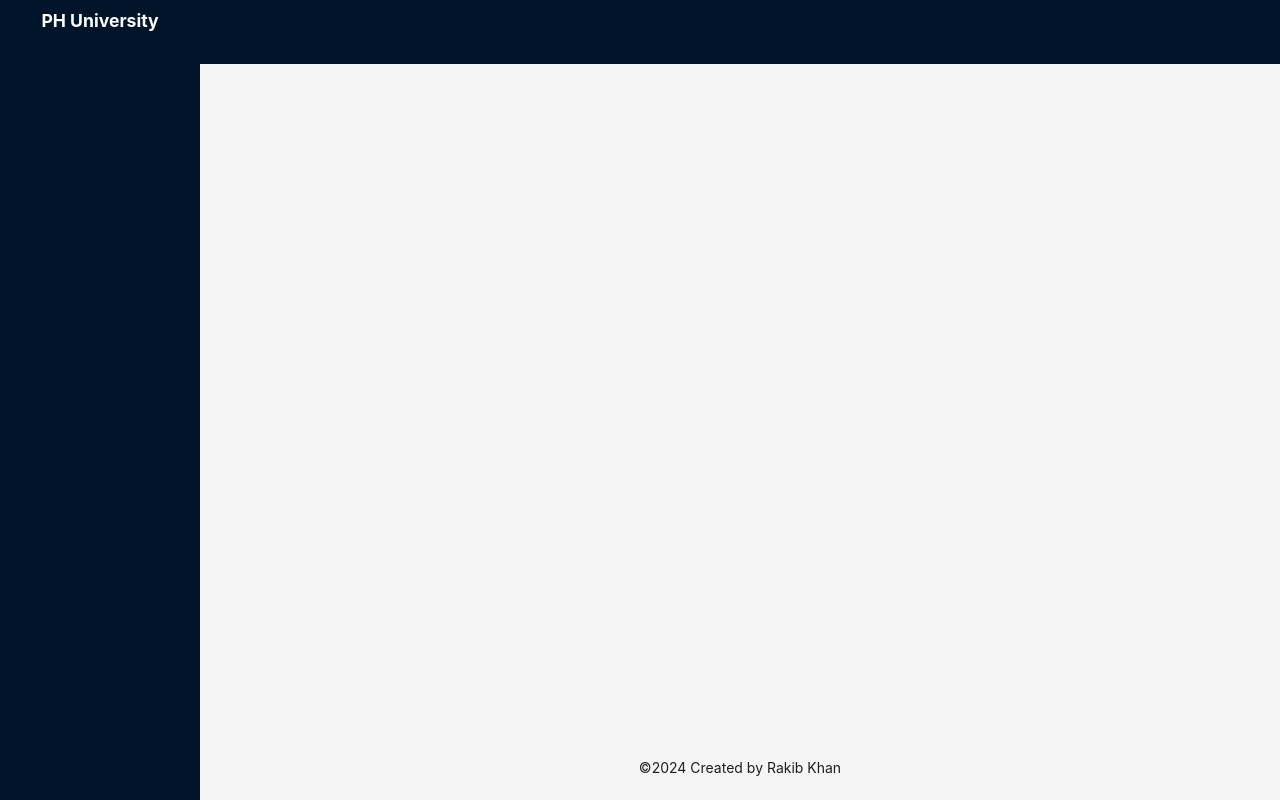
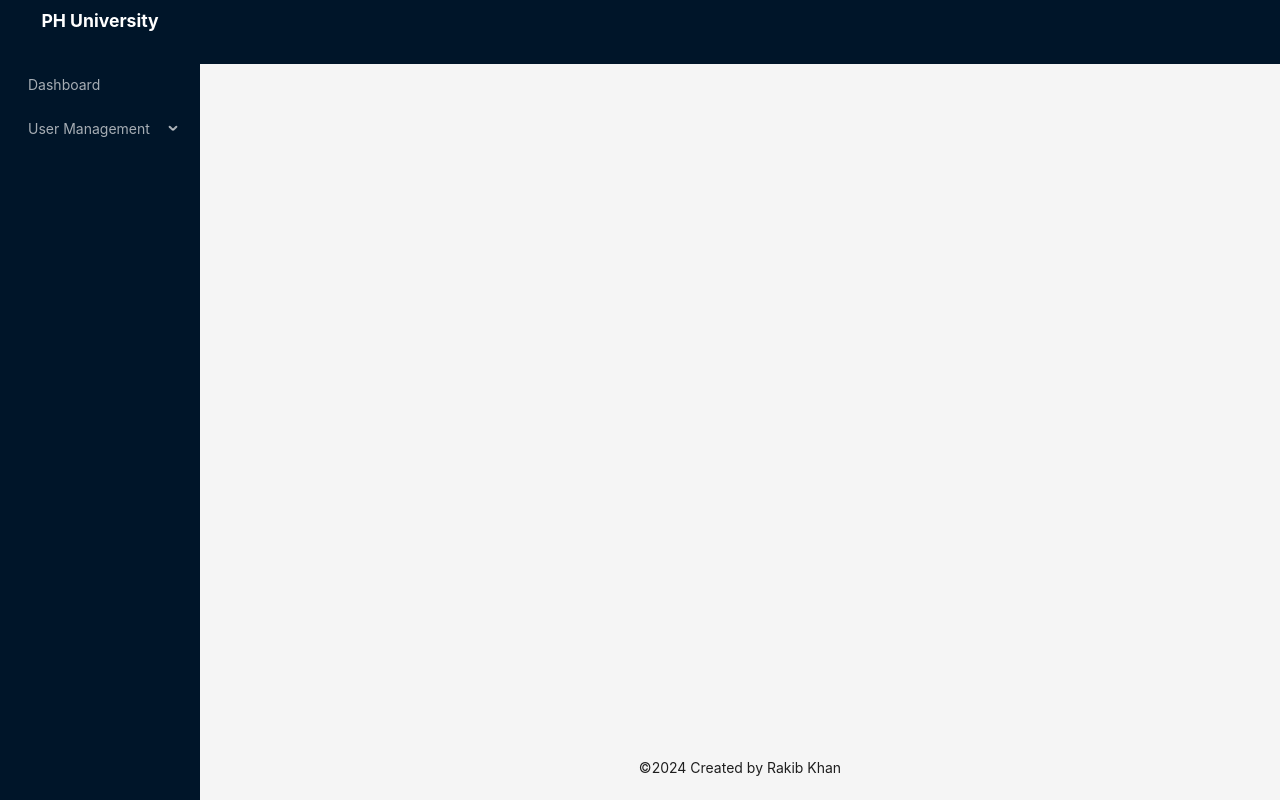
Before and after one commit to rakib8680/ph-university-client, a React (Vite) app: page / in a window 1280 px wide. Built offline with nearby package versions, Linux system fonts and the light colour scheme.

Commit message:
sider component created  seperaetely

```diff
--- a/src/components/layout/MainLayout.tsx
+++ b/src/components/layout/MainLayout.tsx
@@ -1,10 +1,11 @@
 import { FC } from "react";
 
-import { Layout, Menu } from "antd";
-import {  Outlet } from "react-router-dom";
-import { adminSideItems } from "../../routes/admin.routes";
+import { Layout } from "antd";
+import { Outlet } from "react-router-dom";
 
-const { Header, Content, Footer, Sider } = Layout;
+import Sidebar from "./Sidebar";
+
+const { Header, Content, Footer } = Layout;
 
 // const items: MenuProps["items"] = [
 //   {
@@ -46,37 +47,7 @@ const { Header, Content, Footer, Sider } = Layout;
 const MainLayout: FC = () => {
   return (
     <Layout style={{ height: "100vh" }}>
-      <Sider
-        breakpoint="lg"
-        collapsedWidth="0"
-        onBreakpoint={() => {
-          // console.log(broken);
-        }}
-        onCollapse={() => {
-          // console.log(collapsed, type);
-        }}
-      >
-        <div
-          style={{
-            color: "white",
-            fontSize: "1.1rem",
-            display: "flex",
-            justifyContent: "center",
-            alignItems: "center",
-            paddingTop: "10px",
-            fontWeight: "bold",
-          }}
-        >
-          PH University
-        </div>
-        <Menu
-          theme="dark"
-          mode="inline"
-          defaultSelectedKeys={["4"]}
-          items={adminSideItems}
-          style={{ marginTop: "30px" }}
-        />
-      </Sider>
+      <Sidebar />
       <Layout>
         <Header style={{ padding: 0 }} />
         <Content style={{ margin: "24px 16px 0" }}>
--- /dev/null
+++ b/src/components/layout/Sidebar.tsx
@@ -0,0 +1,43 @@
+import { adminPaths } from "../../routes/admin.routes";
+import { sidebarItemsGenerator } from "../../utils/sidebarItemsGenerator";
+import { Menu, Layout } from "antd";
+
+const { Sider } = Layout;
+
+const Sidebar = () => {
+  return (
+    <Sider
+      breakpoint="lg"
+      collapsedWidth="0"
+      onBreakpoint={() => {
+        // console.log(broken);
+      }}
+      onCollapse={() => {
+        // console.log(collapsed, type);
+      }}
+    >
+      <div
+        style={{
+          color: "white",
+          fontSize: "1.1rem",
+          display: "flex",
+          justifyContent: "center",
+          alignItems: "center",
+          paddingTop: "10px",
+          fontWeight: "bold",
+        }}
+      >
+        PH University
+      </div>
+      <Menu
+        theme="dark"
+        mode="inline"
+        defaultSelectedKeys={["4"]}
+        items={sidebarItemsGenerator(adminPaths, "admin")}
+        style={{ marginTop: "30px" }}
+      />
+    </Sider>
+  );
+};
+
+export default Sidebar;
```
